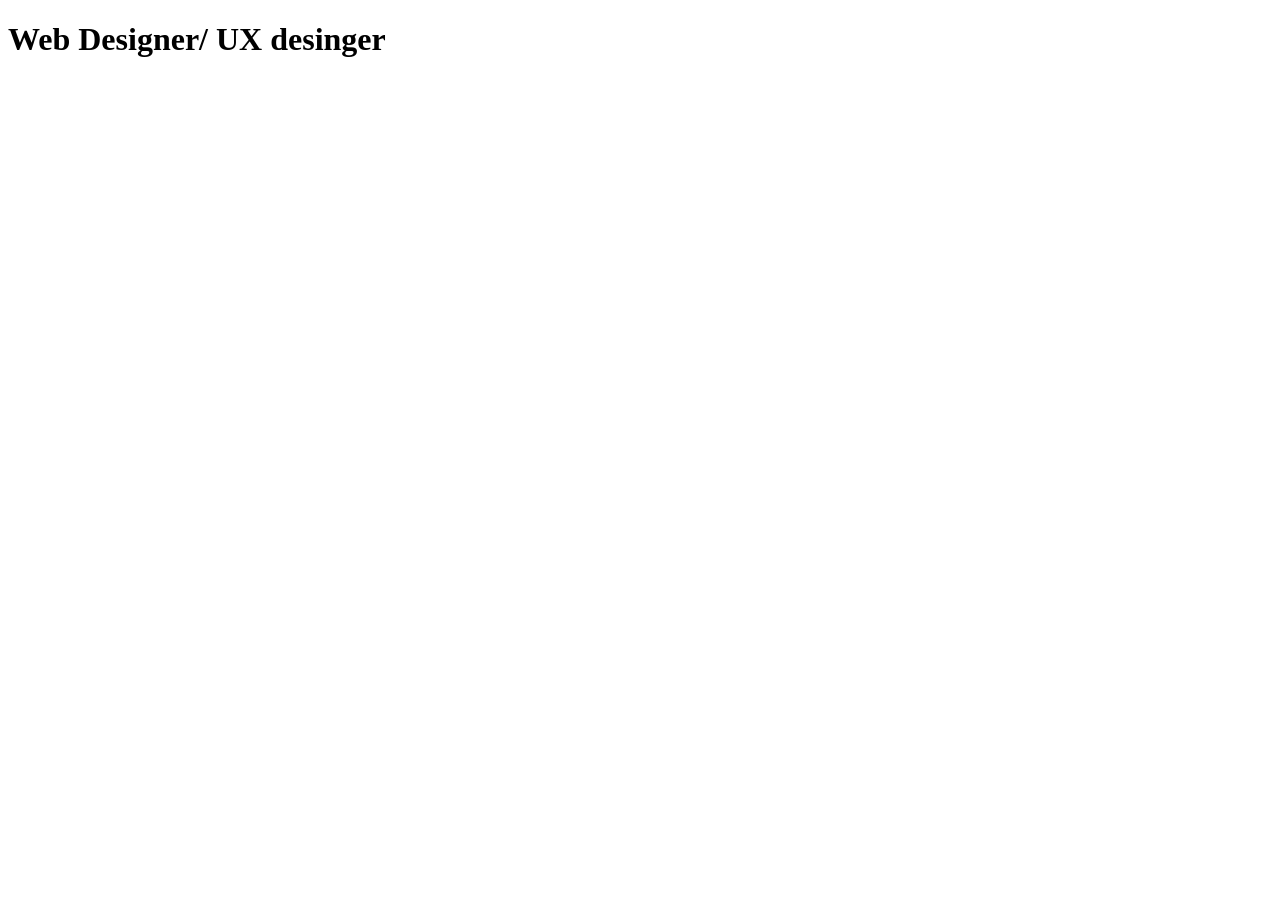
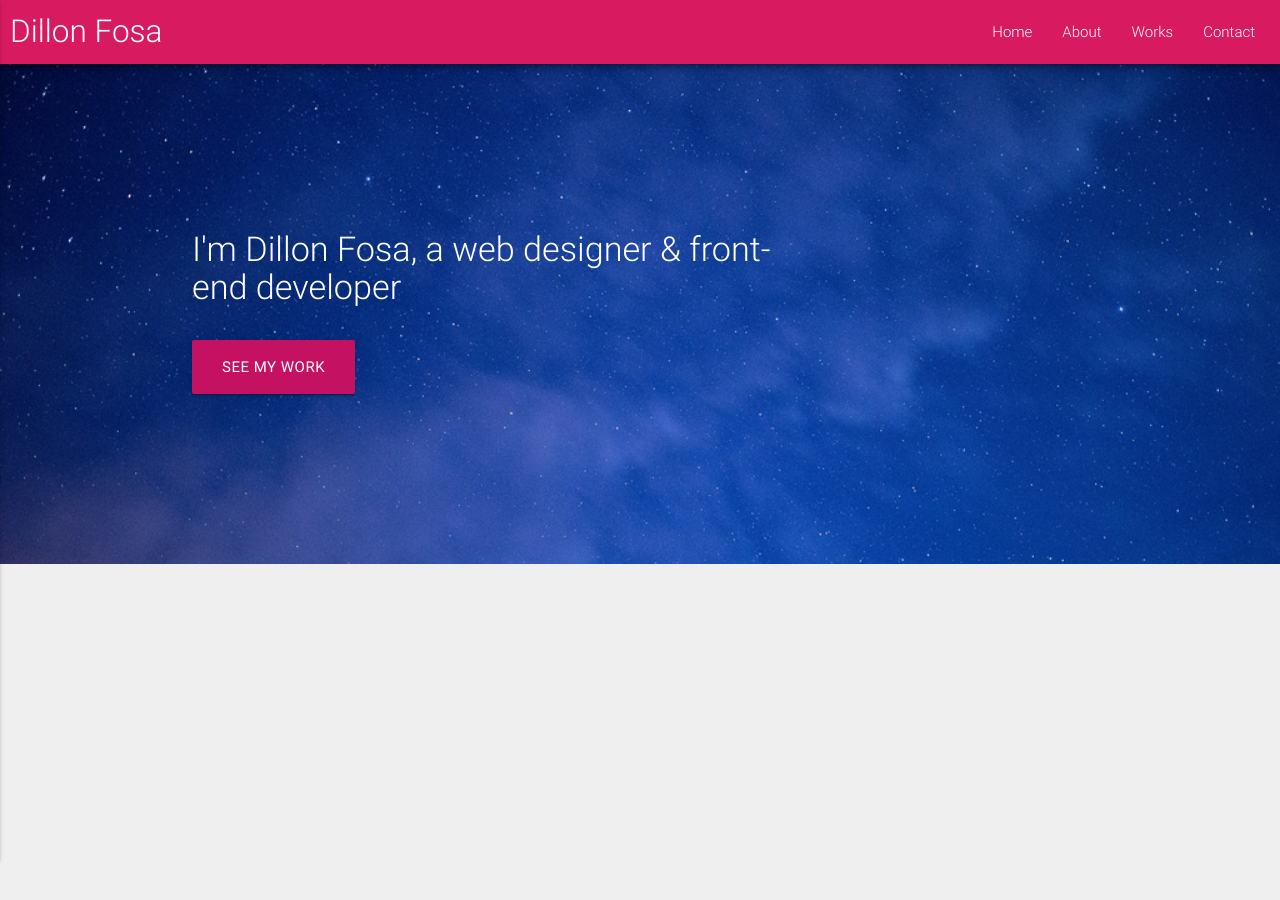
Before and after one commit to dillonfosa/portfoliosite, a plain HTML site: page index.html in a window 1280 px wide. Shown: the top 900 px of the page. Before the commit the page ends 800 px from the top, so only its background shows below. Drawn offline with nearby package versions, Linux system fonts and the light colour scheme.

Commit message:
selected framework materialize, also added navbar as well as header

```diff
--- /dev/null
+++ b/css/styles.css
@@ -0,0 +1,15 @@
+body{
+    background-color: #eeee;
+    height: 200vh;
+}
+
+nav{
+    padding-left: 10px;
+    padding-right: 10px;
+    font-weight: 300;
+}
+
+.main-header{
+    font-weight: 300;
+
+}
--- a/index.html
+++ b/index.html
@@ -1,10 +1,71 @@
 <!DOCTYPE html>
 <html lang="en">
 <head>
-    <meta charset="UTF-8">
+   <!-- Materialize CSS CDN -->
+  <!-- Compiled and minified CSS -->
+ <link href="http://fonts.googleapis.com/icon?family=Material+Icons" rel="stylesheet"> <!--Google Icon Fonts-->
+ <link rel="stylesheet" href="https://cdnjs.cloudflare.com/ajax/libs/materialize/0.97.8/css/materialize.min.css"> <!--Materialize CSS-->
+
+ <link href="//cdnjs.cloudflare.com/ajax/libs/font-awesome/3.2.1/css/font-awesome.css" rel="stylesheet">
+
+ <link rel="stylesheet" href="css/styles.css">
+
+ <meta name="viewport" content="width=device-width, initial-scale=1.0"/> <!-- Let browser know website is optimized for mobile-->
+
     <title>DillonFosa.com</title>
 </head>
 <body>
-    <h1>Web Designer/ UX desinger</h1>
+   <!--NAVBAR-->
+   <nav class="pink darken-1 z-depth-3">
+      <div class="nav-wrapper">
+        <a href="index.html" class="brand-logo">Dillon Fosa</a>
+        <a href="#" data-activates="mobile-demo" class="button-collapse"><i class="material-icons">menu</i></a>
+            <ul class="right hide-on-med-and-down">
+					<li><a href="#">Home</a></li>
+					<li><a href="#">About</a></li>
+					<li><a href="#">Works</a></li>
+					<li><a href="#">Contact</a></li>
+            </ul>
+            <ul class="side-nav" id="mobile-demo">
+					<li><a href="#">Home</a></li>
+					<li><a href="#">About</a></li>
+					<li><a href="#">Works</a></li>
+					<li><a href="#">Contact</a></li>
+            </ul>
+         </div>
+    </nav>
+   <!--HEADER-SECTION-->
+
+        <!-- Parallax Hero Image with text overlay -->
+      <div class="parallax-container valign-wrapper">
+        <div class="container">
+          <div class="row">
+            <div class="col l8 s12 white-text">
+              <h4 class="main-header left-align valign">I'm Dillon Fosa, a web designer &amp; front-end developer</h4>
+            </div>
+          </div>
+          <div class="row">
+            <div class="col l4">
+              <a class="waves-effect waves-light btn-large hoverable pink accent-4">SEE MY WORK</a>
+            </div>
+          </div>
+        </div>
+        <div class="parallax"><img src="/images/night-sky.png"></div>
+      </div>
+
+
+
+
+
+    <!-- jQuery CDN -->
+  <script src="https://ajax.googleapis.com/ajax/libs/jquery/3.1.1/jquery.min.js"></script>
+
+  <!-- Compiled and minified JavaScript -->
+  <script src="https://cdnjs.cloudflare.com/ajax/libs/materialize/0.98.0/js/materialize.min.js"></script>
+
+
+  <script type="text/javascript" src="js/jqueryscript.js">
+    </script>
+
 </body>
 </html>
--- /dev/null
+++ b/js/jqueryscript.js
@@ -0,0 +1,4 @@
+$(document).ready(function(){
+    $(".button-collapse").sideNav();
+    $('.parallax').parallax();
+    });
```
Also changed, not shown: daytime-sky.jpg (added), images/daytime-sky.png (added), images/night-sky.png (added).
